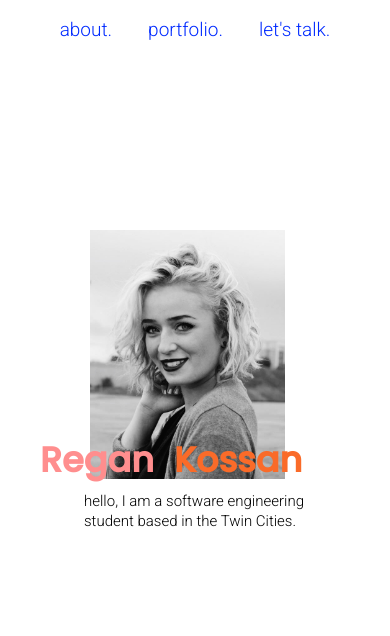
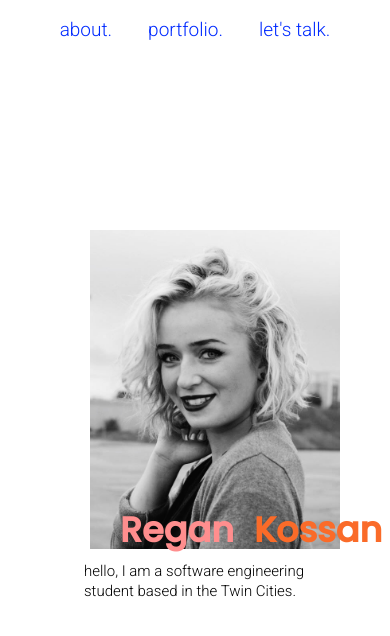
Before and after one commit to kossanr/portfolio, a plain HTML site: page index.html in a window 390 px wide. Drawn offline with Linux system fonts and the light colour scheme.

Commit message:
made img bigger

```diff
--- a/style.css
+++ b/style.css
@@ -190,7 +190,7 @@ font-family: 'IBM Plex Mono', monospace;
 
   .header {
     top: 90px;
-    left: -80px;
+    /* left: -80px; */
 
   }
 
@@ -200,7 +200,7 @@ font-family: 'IBM Plex Mono', monospace;
     position: relative;
     left: 90px;
     top: 230px;
-    width: 50%;
+    width: 90%;
     max-width: 250px;
   }
 
```
